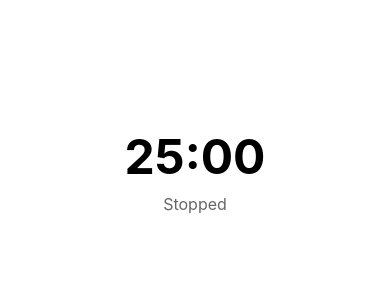
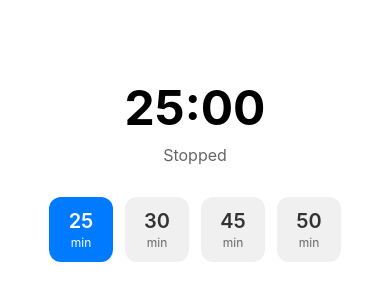
Before and after one commit to jellydn/tiny-pomodoro, a React Native app in the folder PomodoroTimer/: screen / in a window 390 px wide. Shown: the part 252-552 px from the top of the page. Built offline with nearby package versions, Linux system fonts and the light colour scheme.

Commit message:
feat: [US-003] - Build timer duration preset buttons

```diff
--- a/PomodoroTimer/App.tsx
+++ b/PomodoroTimer/App.tsx
@@ -1,6 +1,7 @@
 import { StatusBar } from 'expo-status-bar';
 import { StyleSheet, Text, View } from 'react-native';
 import { TimerProvider, useTimer } from './contexts/TimerContext';
+import { PresetButtons } from './components/PresetButtons';
 
 function TimerDisplay() {
   const { remaining, isRunning, isPaused } = useTimer();
@@ -18,13 +19,20 @@ function TimerDisplay() {
   );
 }
 
+function MainScreen() {
+  return (
+    <View style={styles.container}>
+      <TimerDisplay />
+      <PresetButtons />
+      <StatusBar style="auto" />
+    </View>
+  );
+}
+
 export default function App() {
   return (
     <TimerProvider>
-      <View style={styles.container}>
-        <TimerDisplay />
-        <StatusBar style="auto" />
-      </View>
+      <MainScreen />
     </TimerProvider>
   );
 }
--- /dev/null
+++ b/PomodoroTimer/components/PresetButtons.tsx
@@ -0,0 +1,72 @@
+import React from 'react';
+import { StyleSheet, Text, TouchableOpacity, View } from 'react-native';
+import { useTimer } from '../contexts/TimerContext';
+
+const PRESETS = [25, 30, 45, 50];
+
+export function PresetButtons() {
+  const { duration, setDuration, isRunning } = useTimer();
+  const selectedMinutes = duration / 60;
+
+  return (
+    <View style={styles.container}>
+      {PRESETS.map((minutes) => {
+        const isSelected = selectedMinutes === minutes;
+        return (
+          <TouchableOpacity
+            key={minutes}
+            style={[
+              styles.button,
+              isSelected && styles.buttonSelected,
+            ]}
+            onPress={() => setDuration(minutes * 60)}
+            disabled={isRunning}
+          >
+            <Text style={[styles.buttonText, isSelected && styles.buttonTextSelected]}>
+              {minutes}
+            </Text>
+            <Text style={[styles.buttonLabel, isSelected && styles.buttonLabelSelected]}>
+              min
+            </Text>
+          </TouchableOpacity>
+        );
+      })}
+    </View>
+  );
+}
+
+const styles = StyleSheet.create({
+  container: {
+    flexDirection: 'row',
+    justifyContent: 'center',
+    gap: 12,
+    marginTop: 32,
+  },
+  button: {
+    paddingVertical: 12,
+    paddingHorizontal: 16,
+    borderRadius: 12,
+    backgroundColor: '#f0f0f0',
+    alignItems: 'center',
+    minWidth: 64,
+  },
+  buttonSelected: {
+    backgroundColor: '#007AFF',
+  },
+  buttonText: {
+    fontSize: 20,
+    fontWeight: '600',
+    color: '#333',
+  },
+  buttonTextSelected: {
+    color: '#fff',
+  },
+  buttonLabel: {
+    fontSize: 12,
+    color: '#666',
+    marginTop: 2,
+  },
+  buttonLabelSelected: {
+    color: '#fff',
+  },
+});
--- a/PomodoroTimer/package.json
+++ b/PomodoroTimer/package.json
@@ -13,8 +13,10 @@
     "expo": "~54.0.31",
     "expo-status-bar": "~3.0.9",
     "react": "19.1.0",
+    "react-dom": "19.1.0",
     "react-native": "0.81.5",
-    "react-native-svg": "^15.15.1"
+    "react-native-svg": "^15.15.1",
+    "react-native-web": "^0.21.0"
   },
   "devDependencies": {
     "@types/react": "~19.1.0",
```
Also changed, not shown: 1 other file (tests, documents, lock files or other folders).
